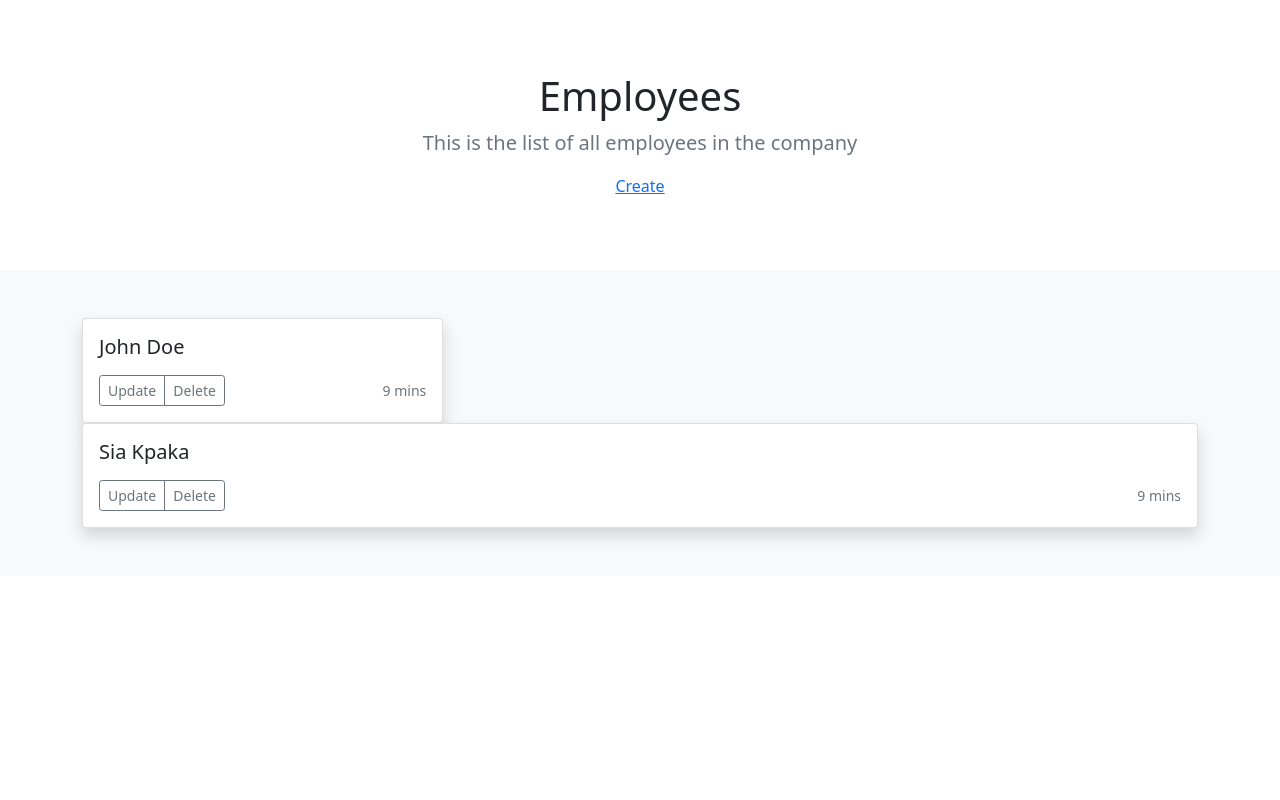
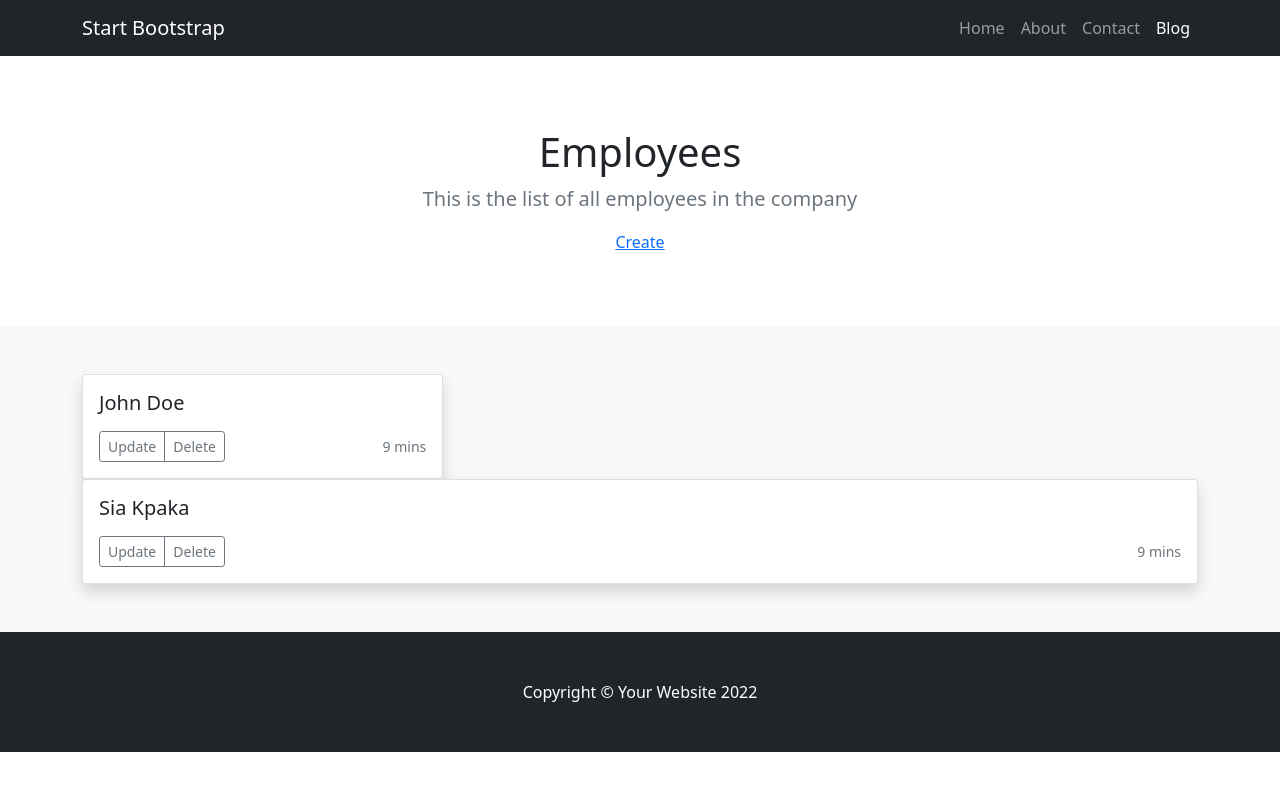
Before and after one commit to Hasbang/LearningDjango, a Django app: page /employee/ in a window 1280 px wide. Run offline with Django 4.2, Linux system fonts and the light colour scheme; data comes from the database, SQL or seed files in the repository.

Commit message:
make blog startup page

```diff
--- a/Learningdjango/urls.py
+++ b/Learningdjango/urls.py
@@ -19,5 +19,5 @@ from django.urls import path,include
 urlpatterns = [
     path('admin/', admin.site.urls),
 
-    path('employee/', include('employee.urls'))
+    path('', include('employee.urls'))
 ]
--- a/employee/urls.py
+++ b/employee/urls.py
@@ -3,10 +3,12 @@ from . import views
 
 
 urlpatterns = [
-    path('', views.index, name='index'),
+    path('', views.blog, name='blog'),
+    path('employee/', views.index, name='index'),
     path('create/', views.create ,name='create'),
     path('create/createData/', views.createData , name='createData'),
     path('delete/<int:id>', views.delete ,name='delete'),
     path('update/<int:id>', views.update ,name='update'),
     path('update/updateData/<int:id>', views.updateData , name='updateData'),
+
 ]
--- a/employee/views.py
+++ b/employee/views.py
@@ -62,3 +62,8 @@ def updateData(request, id):
     updateEmployee.title= title
     updateEmployee.save()
     return HttpResponseRedirect(reverse('index'))
+
+
+def blog(request):
+    template = loader.get_template('employee/blog.html')
+    return HttpResponse(template.render(request=request))
--- a/templates/footer.html
+++ b/templates/footer.html
@@ -1 +1,13 @@
 <script src="https://cdn.jsdelivr.net/npm/bootstrap@5.0.2/dist/js/bootstrap.bundle.min.js" integrity="sha384-MrcW6ZMFYlzcLA8Nl+NtUVF0sA7MsXsP1UyJoMp4YLEuNSfAP+JcXn/tWtIaxVXM" crossorigin="anonymous"></script>
+
+
+<!-- Footer-->
+<footer class="py-5 bg-dark">
+    <div class="container"><p class="m-0 text-center text-white">Copyright &copy; Your Website 2022</p></div>
+</footer>
+<!-- Bootstrap core JS-->
+<script src="https://cdn.jsdelivr.net/npm/bootstrap@5.1.3/dist/js/bootstrap.bundle.min.js"></script>
+<!-- Core theme JS-->
+<script src="js/scripts.js"></script>
+</body>
+</html
--- a/templates/main.html
+++ b/templates/main.html
@@ -1,4 +1,5 @@
 {% include 'head.html' %}
+{% include 'navbar.html'%}
 {% block content %}
 {% endblock  %}
 
```
Also changed, not shown: employee/templates/employee/blog.html (renamed from employee/templates/blog.html, +4 -11 lines).
